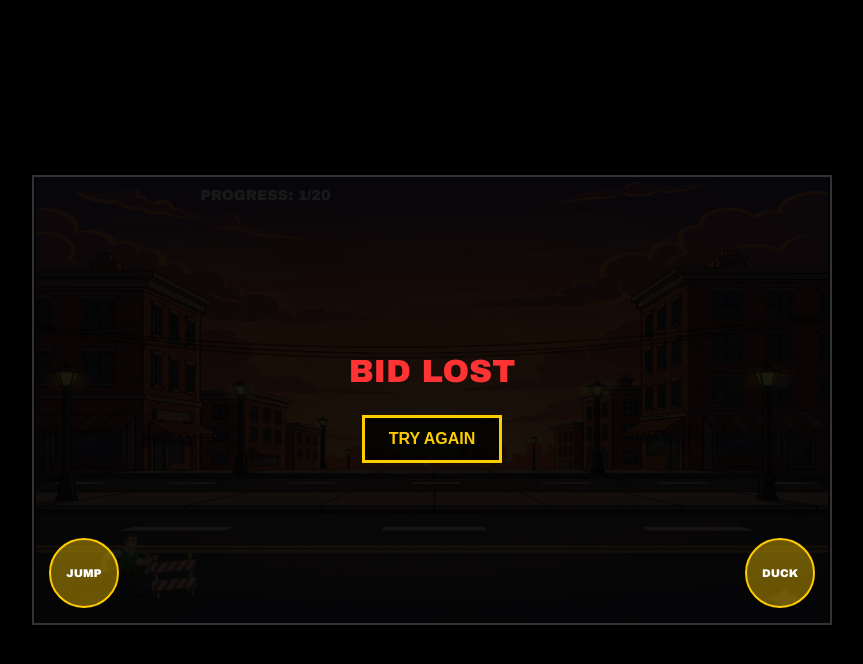
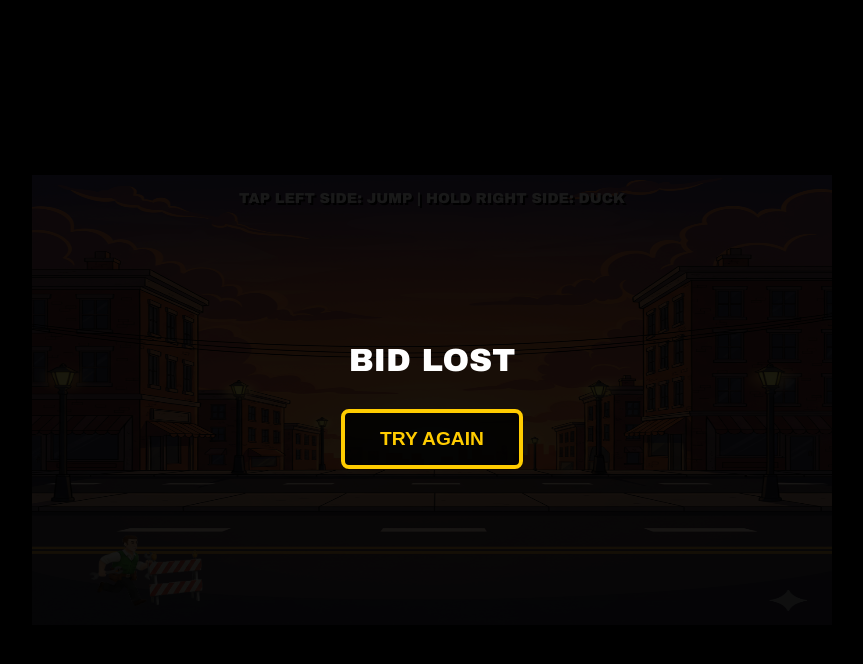
Before and after one commit to jmason138/The-Home-Service-Hero-s, a plain HTML site: page index.html in a window 1280 px wide. Both pictures are taken after a click on the button "HVAC". Shown: the whole page, without its empty margins (208-1071 px from the left). Drawn offline with Linux system fonts and the light colour scheme.

Commit message:
Update index.html

```diff
--- a/index.html
+++ b/index.html
@@ -3,7 +3,7 @@
 <head>
     <meta charset="UTF-8">
     <meta name="viewport" content="width=device-width, initial-scale=1.0, maximum-scale=1.0, user-scalable=no">
-    <title>HOME SERVICE HERO: PRO MOBILE</title>
+    <title>HOME SERVICE HERO</title>
     <style>
         :root { --gold: #ffcc00; --red: #ff3333; }
         * { box-sizing: border-box; -webkit-touch-callout: none; -webkit-user-select: none; }
@@ -16,18 +16,36 @@
 
         #game-viewport {
             position: relative; width: 100vw; height: 100vh;
-            max-width: 800px; max-height: 450px; /* Adjusted for landscape phones */
-            background: #111; overflow: hidden; border: 2px solid #333;
+            max-width: 800px; max-height: 450px;
+            background: #111; overflow: hidden;
         }
 
-        canvas { width: 100%; height: 100%; object-fit: contain; }
+        canvas { width: 100%; height: 100%; display: block; }
 
+        /* Fixed Background Image Logic */
         #menu {
             position: absolute; inset: 0;
-            background: #000 url('menu_bg.jpg.jpg') no-repeat center center;
-            background-size: contain; /* Ensures the whole image shows */
-            display: flex; flex-direction: column; justify-content: flex-end;
-            align-items: center; z-index: 100; padding-bottom: 20px;
+            z-index: 100; display: flex; flex-direction: column;
+            justify-content: flex-end; align-items: center; padding-bottom: 30px;
+        }
+
+        #menu-bg-img {
+            position: absolute; inset: 0; width: 100%; height: 100%;
+            object-fit: cover; z-index: -1;
+        }
+
+        .start-btn {
+            padding: 15px 35px; font-size: 1.2rem; font-weight: 900;
+            border: 4px solid var(--gold); background: rgba(0,0,0,0.85);
+            color: var(--gold); margin: 10px; text-transform: uppercase;
+            border-radius: 8px; cursor: pointer;
+        }
+
+        /* Clean Gameplay Hints */
+        #mobile-hint {
+            position: absolute; top: 15px; width: 100%; text-align: center;
+            font-size: 0.9rem; color: #fff; z-index: 10; text-shadow: 2px 2px #000;
+            pointer-events: none;
         }
 
         #win-screen, #lose-screen {
@@ -36,56 +54,29 @@
             align-items: center; z-index: 101; text-align: center;
         }
 
-        button {
-            padding: 12px 24px; font-size: 1rem; font-weight: 900;
-            border: 3px solid var(--gold); background: rgba(0,0,0,0.8);
-            color: var(--gold); margin: 5px; text-transform: uppercase;
-        }
-
-        .hud {
-            position: absolute; top: 10px; width: 100%;
-            display: flex; justify-content: space-around;
-            font-size: 0.9rem; z-index: 10; pointer-events: none;
-        }
-
-        /* MOBILE CONTROLS */
-        .mobile-btn {
-            position: absolute; bottom: 15px; width: 70px; height: 70px;
-            background: rgba(255, 204, 0, 0.4); border: 2px solid var(--gold);
-            border-radius: 50%; display: flex; justify-content: center;
-            align-items: center; z-index: 105; font-size: 0.7rem; color: #fff;
-        }
-        #jump-btn { left: 15px; }
-        #duck-btn { right: 15px; }
+        /* Mobile Invisible Tap Zones */
+        .tap-zone { position: absolute; top: 0; height: 100%; width: 50%; z-index: 90; }
+        #left-tap { left: 0; }
+        #right-tap { right: 0; }
     </style>
 </head>
 <body>
 
 <div id="game-viewport">
     <div id="menu">
+        <img id="menu-bg-img" src="menu_bg.jpg" alt="Home Service Hero">
         <div style="display:flex;">
-            <button onclick="initGame('hvac')">HVAC</button>
-            <button onclick="initGame('roofer')">ROOF</button>
+            <button class="start-btn" onclick="initGame('hvac')">HVAC</button>
+            <button class="start-btn" onclick="initGame('roofer')">ROOF</button>
         </div>
     </div>
 
-    <div id="win-screen">
-        <h1>JOB DONE!</h1>
-        <button onclick="location.reload()">RESTART</button>
-    </div>
+    <div id="mobile-hint" style="display:none;">TAP LEFT SIDE: JUMP | HOLD RIGHT SIDE: DUCK</div>
+    <div id="left-tap" class="tap-zone" style="display:none;"></div>
+    <div id="right-tap" class="tap-zone" style="display:none;"></div>
 
-    <div id="lose-screen">
-        <h1 style="color:var(--red)">BID LOST</h1>
-        <button onclick="location.reload()">TRY AGAIN</button>
-    </div>
-
-    <div id="jump-btn" class="mobile-btn">JUMP</div>
-    <div id="duck-btn" class="mobile-btn">DUCK</div>
-
-    <div class="hud" id="hud" style="display:none;">
-        <div>PROGRESS: <span id="count">0</span>/20</div>
-        <div id="status"></div>
-    </div>
+    <div id="win-screen"><h1>MISSION SUCCESS</h1><button class="start-btn" onclick="location.reload()">RESTART</button></div>
+    <div id="lose-screen"><h1>BID LOST</h1><button class="start-btn" onclick="location.reload()">TRY AGAIN</button></div>
 
     <canvas id="gameCanvas" width="800" height="450"></canvas>
 </div>
@@ -93,55 +84,48 @@
 <script>
     const canvas = document.getElementById('gameCanvas');
     const ctx = canvas.getContext('2d');
-
-    // GROUND LEVEL (Fixed for all heights)
     const GROUND_Y = 350;
 
-    let state = { active: false, job: 'hvac', challenges: 0, speed: 7, isGold: false, goldTimer: 0, houseX: 1200 };
+    let state = { active: false, job: 'hvac', challenges: 0, speed: 7.5, houseX: 1200 };
     const assets = {};
     const sources = {
         bg: 'game_bg.jpg',
-        hvac_normal: 'hvac_normal.png', hvac_gold: 'hvac_gold.png',
-        roofer_normal: 'roofer_normal.png', roofer_gold: 'roofer_gold.png',
+        hvac_normal: 'hvac_normal.png',
+        roofer_normal: 'roofer_normal.png',
         van: 'van.png', cone: 'obstacle_cone.png', crack: 'obstacle_crack.png',
         barricade: 'obstacle_barricade.png', lowbid: 'obstacle_lowbid.png',
-        energy: 'energy_drink.png', coffee: 'coffee.png', scam: 'scam_ad.png',
-        house: 'menu_bg.jpg.jpg'
+        scam: 'scam_ad.png',
+        house: 'menu_bg.jpg'
     };
 
     Object.keys(sources).forEach(key => { assets[key] = new Image(); assets[key].src = sources[key]; });
 
-    const player = { x: 50, y: GROUND_Y, w: 80, h: 80, dy: 0, jump: 16, grav: 0.7, jumpsLeft: 2, isDucking: false };
+    const player = { x: 50, y: GROUND_Y, w: 85, h: 85, dy: 0, jump: 17, grav: 0.75, jumpsLeft: 2, isDucking: false };
     let obstacles = [];
-    let items = [];
 
     function initGame(job) {
         state.job = job; state.active = true;
         document.getElementById('menu').style.display = 'none';
-        document.getElementById('hud').style.display = 'flex';
+        document.getElementById('mobile-hint').style.display = 'block';
+        document.getElementById('left-tap').style.display = 'block';
+        document.getElementById('right-tap').style.display = 'block';
         spawnLoop(); gameLoop();
     }
 
     function spawnLoop() {
         if (!state.active || state.challenges >= 20) return;
         const rand = Math.random();
-        if(rand > 0.75) {
-            // SCAM AD (Duck height)
-            obstacles.push({ x: 850, y: GROUND_Y - 60, w: 180, h: 80, type: 'scam' });
+        if(rand > 0.7) {
+            obstacles.push({ x: 850, y: GROUND_Y - 75, w: 220, h: 100, type: 'scam' });
         } else {
-            // GROUND STUFF
             const types = ['van', 'cone', 'crack', 'barricade', 'lowbid'];
             const type = types[Math.floor(Math.random() * types.length)];
-            let w = 60, h = 60, y = GROUND_Y + 20;
-            if(type === 'van') { w = 200; h = 120; y = GROUND_Y - 40; }
-            if(type === 'crack') { w = 90; h = 20; y = GROUND_Y + 60; }
+            let w = 70, h = 70, y = GROUND_Y + 15;
+            if(type === 'van') { w = 240; h = 150; y = GROUND_Y - 60; }
             obstacles.push({ x: 850, y: y, w: w, h: h, type: type });
         }
-        if(Math.random() > 0.6) items.push({ x: 900, y: GROUND_Y - 100, w: 40, h: 40, type: Math.random() > 0.5 ? 'energy' : 'coffee' });
-
         state.challenges++;
-        document.getElementById('count').innerText = state.challenges;
-        setTimeout(spawnLoop, 1600 + Math.random() * 800);
+        setTimeout(spawnLoop, 1500 + Math.random() * 800);
     }
 
     function gameLoop() {
@@ -155,27 +139,17 @@
         player.y += player.dy;
         if (player.y > GROUND_Y) { player.y = GROUND_Y; player.dy = 0; player.jumpsLeft = 2; }
 
-        if(state.isGold && --state.goldTimer <= 0) state.isGold = false;
-
         obstacles.forEach((obs, i) => {
             obs.x -= state.speed;
             if (checkCollision(player, obs)) {
-                if(state.isGold) obstacles.splice(i, 1);
-                else { state.active = false; document.getElementById('lose-screen').style.display = 'flex'; }
+                state.active = false; document.getElementById('lose-screen').style.display = 'flex';
             }
         });
 
-        items.forEach((it, i) => {
-            it.x -= state.speed;
-            if (checkCollision(player, it)) { state.isGold = true; state.goldTimer = 300; items.splice(i, 1); }
-        });
-
         if (state.challenges >= 20) {
-            state.speed = 5;
             state.houseX -= state.speed;
-            if (player.x + player.w > state.houseX + 100) {
-                state.active = false;
-                document.getElementById('win-screen').style.display = 'flex';
+            if (player.x + player.w > state.houseX + 150) {
+                state.active = false; document.getElementById('win-screen').style.display = 'flex';
             }
         }
     }
@@ -183,45 +157,34 @@
     function draw() {
         ctx.clearRect(0, 0, 800, 450);
         if(assets.bg.complete) ctx.drawImage(assets.bg, 0, 0, 800, 450);
+        if (state.challenges >= 20 && assets.house.complete) ctx.drawImage(assets.house, state.houseX, 50, 400, 400);
 
-        if (state.challenges >= 20 && assets.house.complete) {
-            ctx.drawImage(assets.house, state.houseX, 50, 400, 400);
-        }
-
-        const charKey = `${state.job}_${state.isGold ? 'gold' : 'normal'}`;
+        let charKey = `${state.job}_normal`;
         let dH = player.h, dY = player.y;
         if(player.isDucking) { dH = player.h * 0.5; dY = player.y + (player.h * 0.5); }
 
         if(assets[charKey]?.complete) ctx.drawImage(assets[charKey], player.x, dY, player.w, dH);
         obstacles.forEach(o => { if(assets[o.type]?.complete) ctx.drawImage(assets[o.type], o.x, o.y, o.w, o.h); });
-        items.forEach(it => { if(assets[it.type]?.complete) ctx.drawImage(assets[it.type], it.x, it.y, it.w, it.h); });
     }
 
     function checkCollision(p, o) {
         let pH = p.isDucking ? p.h * 0.5 : p.h;
         let pY = p.isDucking ? p.y + (p.h * 0.5) : p.y;
-        return p.x + 15 < o.x + o.w && p.x + p.w - 15 > o.x && pY + 15 < o.y + o.h && pY + pH - 15 > o.y;
+        return p.x + 20 < o.x + o.w && p.x + p.w - 20 > o.x && pY + 20 < o.y + o.h && pY + pH - 20 > o.y;
     }
 
-    // TOUCH HANDLERS
-    document.getElementById('jump-btn').addEventListener('touchstart', (e) => {
+    // --- MOBILE TAP HANDLERS ---
+    document.getElementById('left-tap').addEventListener('touchstart', (e) => {
         e.preventDefault();
         if (player.jumpsLeft > 0) { player.dy = -player.jump; player.jumpsLeft--; player.isDucking = false; }
     });
-    document.getElementById('duck-btn').addEventListener('touchstart', (e) => {
+
+    document.getElementById('right-tap').addEventListener('touchstart', (e) => {
         e.preventDefault(); player.isDucking = true;
     });
-    document.getElementById('duck-btn').addEventListener('touchend', (e) => {
+
+    document.getElementById('right-tap').addEventListener('touchend', (e) => {
         e.preventDefault(); player.isDucking = false;
-    });
-
-    // KEYBOARD FALLBACK
-    window.addEventListener('keydown', (e) => {
-        if (e.code === 'Space' && player.jumpsLeft > 0) { player.dy = -player.jump; player.jumpsLeft--; }
-        if (e.code === 'KeyS' || e.code === 'ArrowDown') player.isDucking = true;
-    });
-    window.addEventListener('keyup', (e) => {
-        if (e.code === 'KeyS' || e.code === 'ArrowDown') player.isDucking = false;
     });
 </script>
 </body>
```
